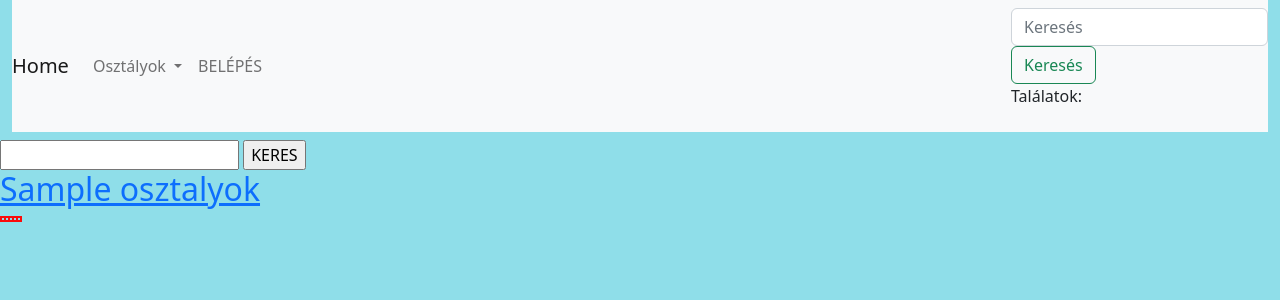
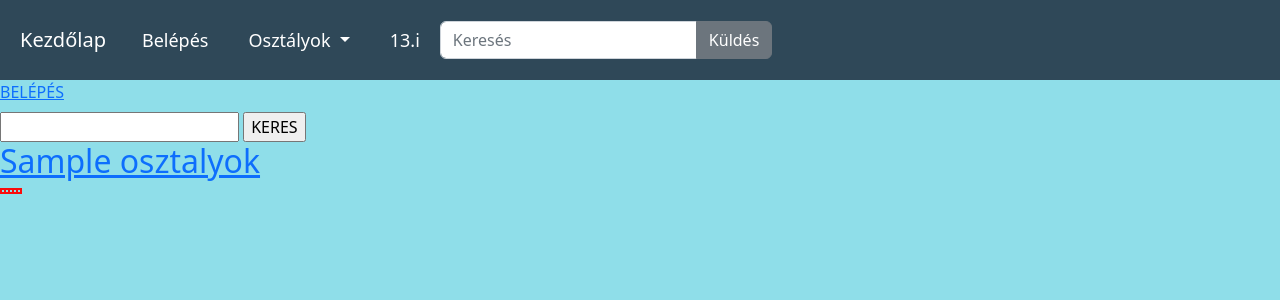
Before and after one commit to IBalint14/5-13i-Web, a PHP site: template 22_teszt/view/index.php in a window 1280 px wide. Shown: the top 300 px of the page. Run offline with PHP 8.4, Linux system fonts and the light colour scheme; the template is opened without the code that fills it: most values are stand-ins (such as "Sample title", 1, 10 or a date in 2020); data that the repository does not hold is empty.

```diff
--- a/22_teszt/index.php
+++ b/22_teszt/index.php
@@ -6,12 +6,6 @@ require 'db.inc.php';
 $db = new DataBase();
 
 require 'model/Osztaly.php';
-
-$osztaly = 1;
-
-if(isset($_REQUEST['osztalyId'])) {
-    $osztaly = $_REQUEST['osztalyId'];
-}
 
 $page = $_REQUEST['page'] ?? "index";
 
--- a/22_teszt/view/belepes.php
+++ b/22_teszt/view/belepes.php
@@ -1,7 +1,7 @@
 <?php
 
 $title = "BELÉPÉS";
-include 'view/layout/head.php';
+include '../view/layout/head.php';
 
     echo $eredmeny;
 
--- a/22_teszt/view/layout/head.php
+++ b/22_teszt/view/layout/head.php
@@ -11,78 +11,80 @@
   border: 2px solid rgb(250, 12, 12);
 }
 body {background-color: rgb(143, 222, 233);}
+
+:root {
+    --orange: #FA8F54;
+}
+.navbar{
+    font-size: 18px;
+    height: 50px;
+    background-color: #2F4858 !important;
+    padding: 40px 20px;
+}
+
+.nav-link {
+    color: #fff !important;
+    border-radius: 15px !important;
+    padding: 8px 20px !important;
+    transition: all .2s;
+}
+
+.nav-link:active, .nav-link:hover {
+    color: var(--orange) !important;
+}
+
+.nav-link.active {
+    background-color: var(--orange) !important;
+    color: #001524 !important;
+}
    </style>
-   <script>
-function showHint(str) {
-  if (str.length == 0) {
-    document.getElementById("txtHint").innerHTML = "";
-    return;
-  } else {
-    var xmlhttp = new XMLHttpRequest();
-    xmlhttp.onreadystatechange = function() {
-      if (this.readyState == 4 && this.status == 200) {
-        document.getElementById("txtHint").innerHTML = this.responseText;
-      }
-    };
-    xmlhttp.open("GET", "index.php?page=felhasznalo&action=ajaxkereses&keresettNev=" + str, true);
-    xmlhttp.send();
-  }
-}
-</script>
 </head>
 <body>
-<header class="container-fluid">
-<nav class="navbar navbar-expand-lg navbar-light bg-light">
-  <a class="navbar-brand" href="index.php">Home</a>
+<nav class="navbar navbar-expand-lg navbar navbar-dark bg-dark">
+  <a class="navbar-brand" href="../view/index.php" >Kezdőlap</a>
   <button class="navbar-toggler" type="button" data-toggle="collapse" data-target="#navbarSupportedContent" aria-controls="navbarSupportedContent" aria-expanded="false" aria-label="Toggle navigation">
     <span class="navbar-toggler-icon"></span>
   </button>
 
   <div class="collapse navbar-collapse" id="navbarSupportedContent">
     <ul class="navbar-nav mr-auto">
+      <li class="nav-item active">
+        <a class="nav-link" href="../view/belepes.php" >Belépés <span class="sr-only"></span></a>
+      </li>
       <li class="nav-item dropdown">
         <a class="nav-link dropdown-toggle" href="#" id="navbarDropdown" role="button" data-toggle="dropdown" aria-haspopup="true" aria-expanded="false">
           Osztályok
         </a>
         <div class="dropdown-menu" aria-labelledby="navbarDropdown">
-        <?php
-
-        foreach($osztalyok as $kulcs => $ertek) {
-            if($kulcs != $osztaly) {
-                echo "<a class=\"dropdown-item\" href=\"index.php?osztalyId=$kulcs\">$ertek</a>";
-            }
-            else {
-                echo "<a class=\"dropdown-item disabled\" href=\"index.php?osztalyId=$kulcs\">$ertek</a>";
-            }
-        }
-        ?>
+          <a class="dropdown-item" href="#">13.i</a>
+          <a class="dropdown-item" href="#">12.i</a>
+          <div class="dropdown-divider"></div>
+          <a class="dropdown-item" href="#">Something else here</a>
         </div>
       </li>
       <li class="nav-item">
-        <?php
-
-        if(isset($_SESSION['id'])) {
-            echo "Üdv ".$_SESSION['nev']."!";
-            echo ' <a class="nav-link" href="index.php?page=felhasznalo&action=kilepes">KILÉPÉS</a>';
-        }
-        else {
-            echo '<a class="nav-link" href="index.php?page=felhasznalo&action=belepes">BELÉPÉS</a>';
-        }
-
-        ?>
+        <a class="nav-link disabled" href="#">13.i</a>
       </li>
     </ul>
+    <div class="col-auto d-flex">
+         <form class="d-flex" method="GET">
+            <div class="input-group">
+                <input class="form-control" id="search" type="text" placeholder="Keresés" aria-describedby="button-addon1">
+                <button class="btn btn-secondary" type="submit">Küldés</button>
+            </div>
+        </form>
+    </div>
   </div>
-  <div class="ml-auto">
-    <form method="post" action="index.php" class="form-inline">
-        <input type="hidden" name="page" value="felhasznalo">
-        <input type="hidden" name="action" value="kereses">
-        <input name="keresettNev" class="form-control ml-sm-2" type="search" placeholder="Keresés" aria-label="Search" onkeyup="showHint(this.value)">
-        <div class="list-group" id="txtHint"></div>
-      <button class="btn btn-outline-success my-2 my-sm-0" type="submit">Keresés</button>
-    </form>
-    <p>Találatok: <span id="txtHint"></span></p>
+</nav>
+<script src="https://cdn.jsdelivr.net/npm/bootstrap@5.2.2/dist/js/bootstrap.bundle.min.js" integrity="sha384-OERcA2EqjJCMA+/3y+gxIOqMEjwtxJY7qPCqsdltbNJuaOe923+mo//f6V8Qbsw3" crossorigin="anonymous"></script>
+<?php
 
-    </div>
-</nav>
-</header>
+if(isset($_SESSION['id'])) {
+    echo "Üdv ".$_SESSION['nev']."!";
+    echo ' <a href="index.php?page=felhasznalo&action=kilepes">KILÉPÉS</a>';
+}
+else {
+    echo '<a href="index.php?page=felhasznalo&action=belepes">BELÉPÉS</a>';
+}
+
+?>
```
Also changed, not shown: 22_teszt/controller/felhasznalo.php (+4 -21 lines), 22_teszt/controller/index.php (+9 -2 lines), 22_teszt/db.inc.php (+5 -7 lines), 22_teszt/model/Szemely.php (+20 -9 lines).
